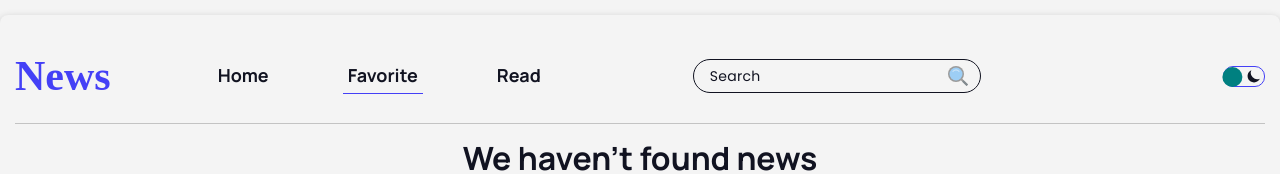
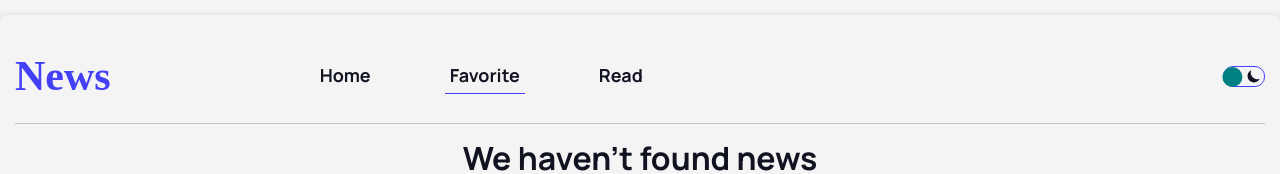
Before and after one commit to Siryi-Oleksandr/news-project, a React (Create React App) app: page /news-project/favorite in a window 1280 px wide. Shown: the top 174 px of the page. Built offline with nearby package versions, Linux system fonts and the light colour scheme; a web font is replaced by a local one.

Commit message:
add adaptive styles to header

```diff
--- a/src/components/CategoryList/CategoryList.styled.jsx
+++ b/src/components/CategoryList/CategoryList.styled.jsx
@@ -21,9 +21,9 @@ export const CategoryBtn = styled.button`
   border: 1px solid ${categoryBtnColor};
   border-radius: 15px;
   cursor: pointer;
-  color: ${categoryBtnColor};
+  color: ${({ theme }) => theme.btnTextColor};
+  background-color: ${({ theme }) => theme.backgroundColor};
   transition: all 250ms ease-in-out;
-  background-color: ${({ theme }) => theme.backgroundColor};
 
   &:hover,
   &:focus,
--- a/src/components/Modal/Modal.styled.jsx
+++ b/src/components/Modal/Modal.styled.jsx
@@ -1,5 +1,5 @@
 import styled from 'styled-components';
-import { whiteColor, categoryBtnColor } from '../../styles/colors';
+import { categoryBtnColor } from '../../styles/colors';
 
 export const OverleyModal = styled.div`
   position: absolute;
--- a/src/components/SharedLayout/SharedLayout.jsx
+++ b/src/components/SharedLayout/SharedLayout.jsx
@@ -1,7 +1,7 @@
-import { Outlet } from 'react-router-dom';
+import { Outlet, useLocation } from 'react-router-dom';
+import { useContext } from 'react';
 import { Suspense } from 'react';
 import { FcSearch } from 'react-icons/fc';
-
 import {
   LinkStyled,
   Header,
@@ -13,12 +13,14 @@ import {
 import Loader from 'components/Loader';
 import Footer from 'components/Footer';
 import Checkbox from 'components/Checkbox/Checkbox';
-import { useContext } from 'react';
 import localeContext from '../../context/localeContext';
 
 function SharedLayout({ toggleTheme }) {
   const LS_Context = useContext(localeContext);
   const { handleSubmit } = LS_Context;
+  const { pathname } = useLocation();
+
+  const isHomePage = pathname === '/';
 
   return (
     <>
@@ -29,12 +31,16 @@ function SharedLayout({ toggleTheme }) {
           <LinkStyled to="/favorite">Favorite</LinkStyled>
           <LinkStyled to="/read">Read</LinkStyled>
         </nav>
+
+        {isHomePage && (
           <Form onSubmit={handleSubmit}>
             <Input type="text" name="query" placeholder="Search" />
             <SearchBtn type="submit">
               <FcSearch size="1.5em" />
             </SearchBtn>
           </Form>
+        )}
+
         <Checkbox toggleTheme={toggleTheme} />
       </Header>
       <main>
--- a/src/components/SharedLayout/SharedLayout.styled.jsx
+++ b/src/components/SharedLayout/SharedLayout.styled.jsx
@@ -1,29 +1,39 @@
 import styled from 'styled-components';
 import { NavLink, Link } from 'react-router-dom';
-import { accentColor, textColor } from 'styles/colors';
+import { accentColor } from 'styles/colors';
 
 export const Header = styled.header`
   padding: 8px 0;
   margin-bottom: 16px;
   display: flex;
+  flex-wrap: wrap;
   align-items: center;
 
   border-bottom: 1px solid rgba(0, 0, 0, 0.2);
 
   > nav {
+    padding-top: 10px;
+    padding-bottom: 10px;
     display: flex;
-    gap: 69px;
-    margin-right: 147px;
+    gap: 10px;
 
-    /* @media screen and (min-width: 768px) {
+    @media screen and (min-width: 480px) {
+      display: flex;
+      gap: 30px;
+      margin-right: 80px;
+    }
+
+    @media screen and (min-width: 768px) {
       display: flex;
       gap: 44px;
+      margin-right: 50px;
     }
 
     @media screen and (min-width: 1280px) {
       margin-left: 102px;
       gap: 69px;
-    } */
+      margin-right: 147px;
+    }
   }
 `;
 
@@ -46,21 +56,32 @@ export const LinkStyled = styled(NavLink)`
 export const LinkLogo = styled(Link)`
   font-family: 'Times New Roman';
   padding: 10px 0;
-  margin-right: 102px;
+  margin-right: 30px;
   font-weight: 900;
   font-size: 24px;
-  line-height: calc(33 / 24);
+  line-height: calc(34 / 24);
   display: inline-block;
   color: ${accentColor};
+
+  @media screen and (min-width: 420px) {
+    font-size: 28px;
+    margin-right: 40px;
+  }
+
+  @media screen and (min-width: 480px) {
+    font-size: 34px;
+  }
 
   @media screen and (min-width: 768px) {
     font-size: 32px;
     line-height: calc(44 / 32);
+    margin-right: 40px;
   }
 
   @media screen and (min-width: 1280px) {
     font-size: 42px;
     line-height: calc(57 / 42);
+    margin-right: 102px;
   }
 `;
 
@@ -69,7 +90,7 @@ export const Form = styled.form`
 `;
 
 export const Input = styled.input`
-  width: 288px;
+  width: 200px;
   padding: 4px 16px;
   font-family: 'Poppins';
   font-size: 14px;
@@ -77,7 +98,6 @@ export const Input = styled.input`
   letter-spacing: 0.02em;
   color: ${({ theme }) => theme.textColor};
   border: 1px solid ${({ theme }) => theme.borderColor};
-  /* border-color: ${({ theme }) => theme.borderColor}; */
   border-radius: 20px;
   background: none;
   outline: none;
@@ -90,6 +110,15 @@ export const Input = styled.input`
     line-height: 1.71;
     letter-spacing: 0.02em;
     color: ${({ theme }) => theme.textColor};
+  }
+
+  @media screen and (min-width: 320px) {
+    width: 210px;
+  }
+
+  @media screen and (min-width: 480px) {
+    width: 288px;
+    margin-right: 10px;
   }
 `;
 
@@ -112,4 +141,8 @@ export const SearchBtn = styled.button`
   &:focus {
     opacity: 1;
   }
+
+  @media screen and (min-width: 480px) {
+    right: 20px;
+  }
 `;
--- a/src/styles/theme.js
+++ b/src/styles/theme.js
@@ -1,13 +1,15 @@
-import { textColor } from './colors';
+import { textColor, categoryBtnColor, whiteColor } from './colors';
 
 export const lightTheme = {
   backgroundColor: '#f4f4f4',
   textColor,
   borderColor: textColor,
+  btnTextColor: categoryBtnColor,
 };
 
 export const darkTheme = {
   backgroundColor: '#333',
   textColor: '#f4f4f4',
   borderColor: '#f4f4f4',
+  btnTextColor: whiteColor,
 };
```
Also changed, not shown: src/styles/colors.js (+0 -26 lines). Lines whose indentation alone changed are shown as unchanged.
